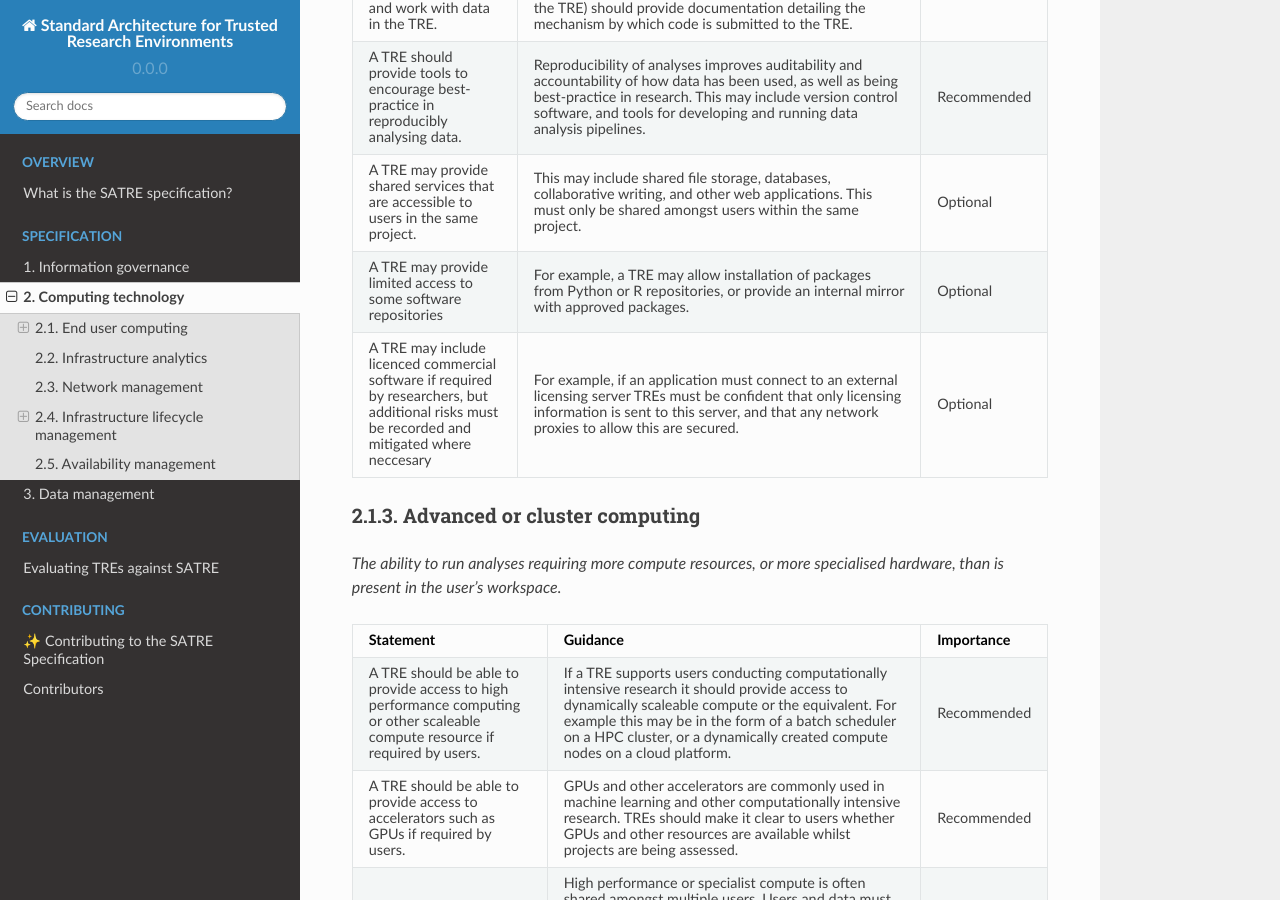
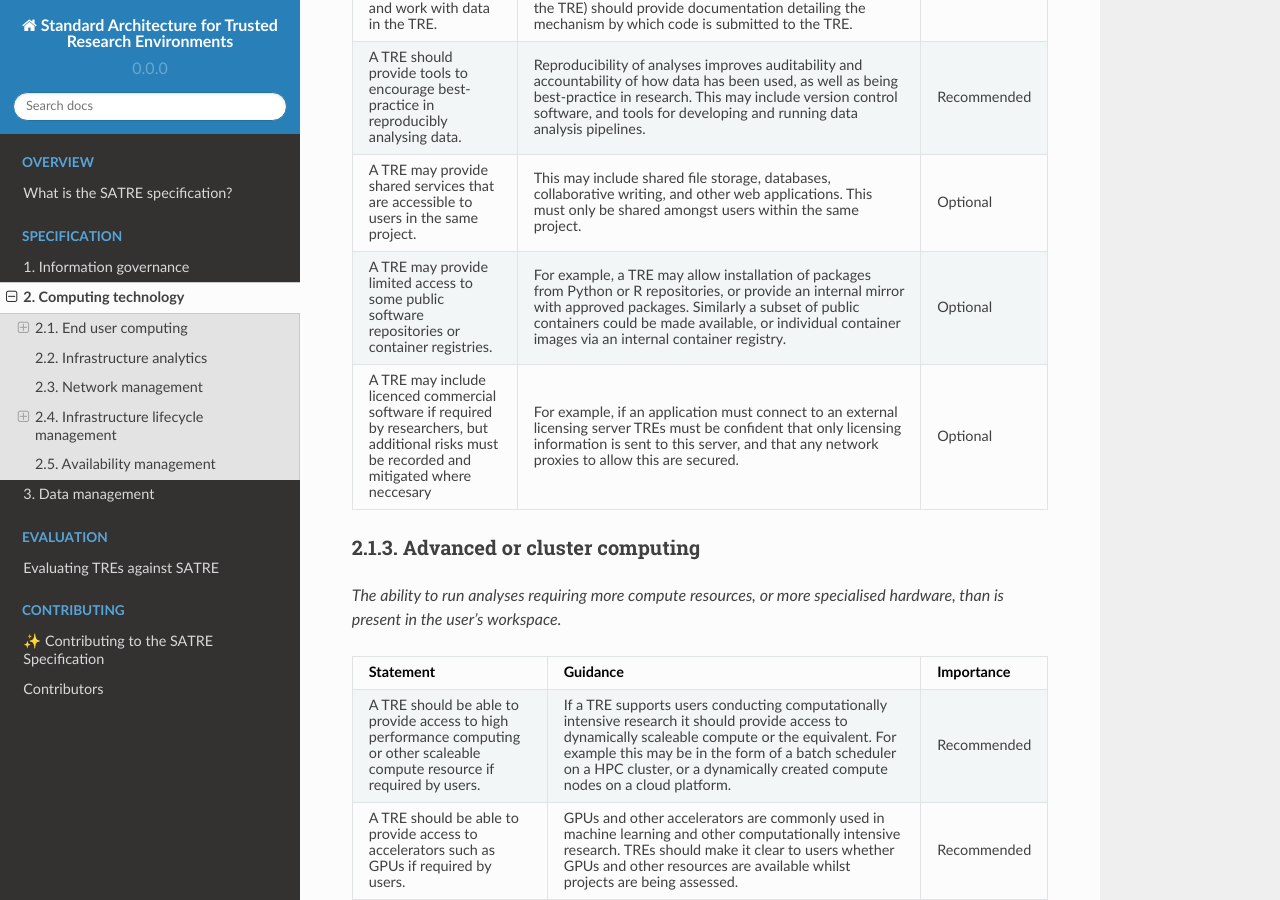
Before and after one commit to sa-tre/satre-specification, a Sphinx documentation site: the page built from docs/source/pillars/computing_technology.md, in a window 1280 px wide and 900 px high, scrolled down 1792 px. Built offline with Sphinx 7.4.7 and the Read the Docs theme 2.0.0, drawn with Linux system fonts in a browser that asks for light colours.

Commit message:
include container suggestion

```diff
--- a/docs/source/pillars/computing_technology.md
+++ b/docs/source/pillars/computing_technology.md
@@ -74,9 +74,11 @@ _The tools used by researchers inside a TRE, such as programming languages, IDEs
   - This may include shared file storage, databases, collaborative writing, and other web applications.
     This must only be shared amongst users within the same project.
   - Optional
-* - A TRE may provide limited access to some software repositories
+* - A TRE may provide limited access to some public software repositories or container registries.
   - For example, a TRE may allow installation of packages from Python or R repositories, or provide an internal mirror with approved packages.
+    Similarly a subset of public containers could be made available, or individual container images via an internal container registry.
   - Optional
+
 * - A TRE may include licenced commercial software if required by researchers, but additional risks must be recorded and mitigated where neccesary
   -  For example, if an application must connect to an external licensing server TREs must be confident that only licensing information is sent to this server, and that any network proxies to allow this are secured.
   - Optional
```
